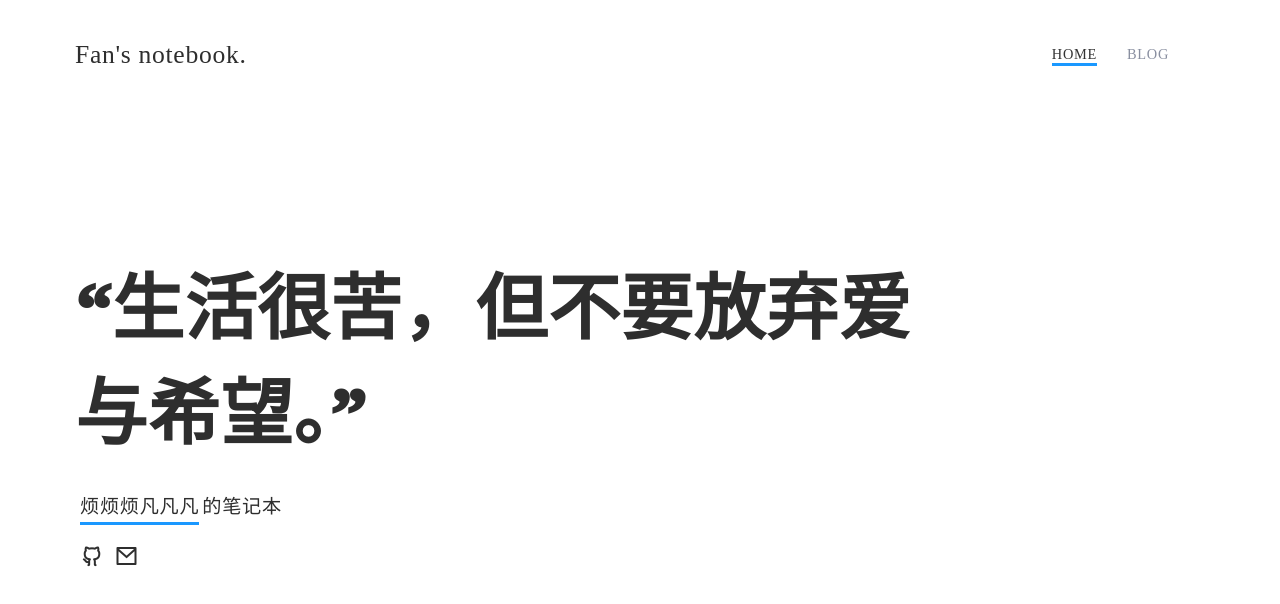
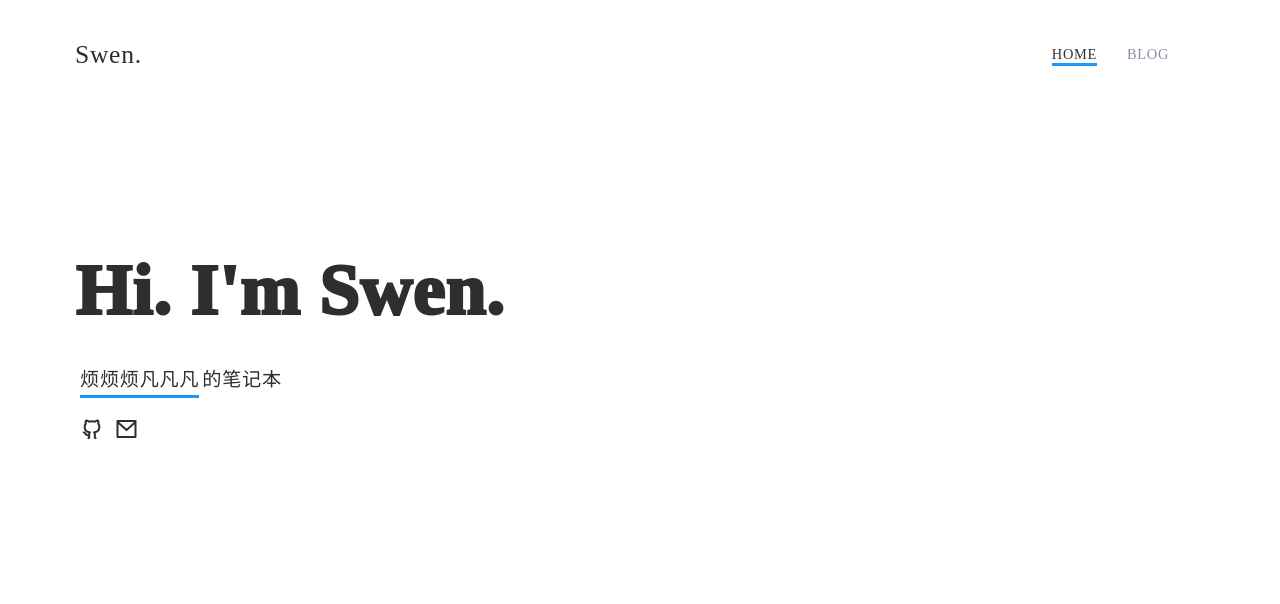
Before and after one commit to swenwen12/swenwen12.github.io, a plain HTML site: page index.html in a window 1280 px wide. Drawn offline with nearby package versions, Linux system fonts and the light colour scheme; a web font is replaced by a local one.

Commit message:
Site updated: 2022-08-20 18:38:29

```diff
--- a/index.html
+++ b/index.html
@@ -6,8 +6,8 @@
 <head>
   <meta charset="UTF-8">
   <meta name="viewport" content="width=device-width, initial-scale=1.0">
-  <title>   Fan&#39;s notebook.</title>
-  <meta name="description" content="烦烦烦凡凡凡的笔记本">
+  <title>   Swen.</title>
+  <meta name="description" content="Swen">
   <!-- 标签页图标 -->
 
 
@@ -38,7 +38,7 @@ color="200,200,200" opacity='0.8' zIndex="-2" count="200" src="//cdn.bootcss.com
     <div class="menu-inner">
       <div class="menu-site-name  animate__animated  animate__fadeInUp">
         <a href="/">
-          Fan&#39;s notebook.
+          Swen.
         </a>
 
       </div>
@@ -73,7 +73,7 @@ color="200,200,200" opacity='0.8' zIndex="-2" count="200" src="//cdn.bootcss.com
   <div class="mobile-menu-inner">
     <div class="mobile-menu-site-name animate__animated  animate__fadeInUp">
       <a href="/">
-        Fan&#39;s notebook.
+        Swen.
       </a>
     </div>
     <div class="mobile-menu-group" id="mobile-close">
@@ -107,7 +107,7 @@ color="200,200,200" opacity='0.8' zIndex="-2" count="200" src="//cdn.bootcss.com
 
     <section class="intro-section">
     <div class="intro-content">
-        <div class="intro-title animate__animated  animate__fadeInUp">“生活很苦，但不要放弃爱与希望。”</div>
+        <div class="intro-title animate__animated  animate__fadeInUp">Hi. I&#39;m Swen.</div>
         <div class="intro-sub animate__animated  animate__fadeInUp"><p><a target="_blank" rel="noopener" href="https://www.zhihu.com/people/fan-fan-fan-fan-fan-fan-60-65">烦烦烦凡凡凡</a>的笔记本</p>
 </div>
         <p class="intro-contact animate__animated  animate__fadeInUp">
```
Also changed, not shown: 2022/08/20/Welcome-to-SWJ-s-Blog/index.html (+4 -4 lines), 2022/08/20/hello-world/index.html (+4 -4 lines), archives/2022/08/index.html (+4 -4 lines), archives/2022/index.html (+4 -4 lines), archives/index.html (+4 -4 lines).
